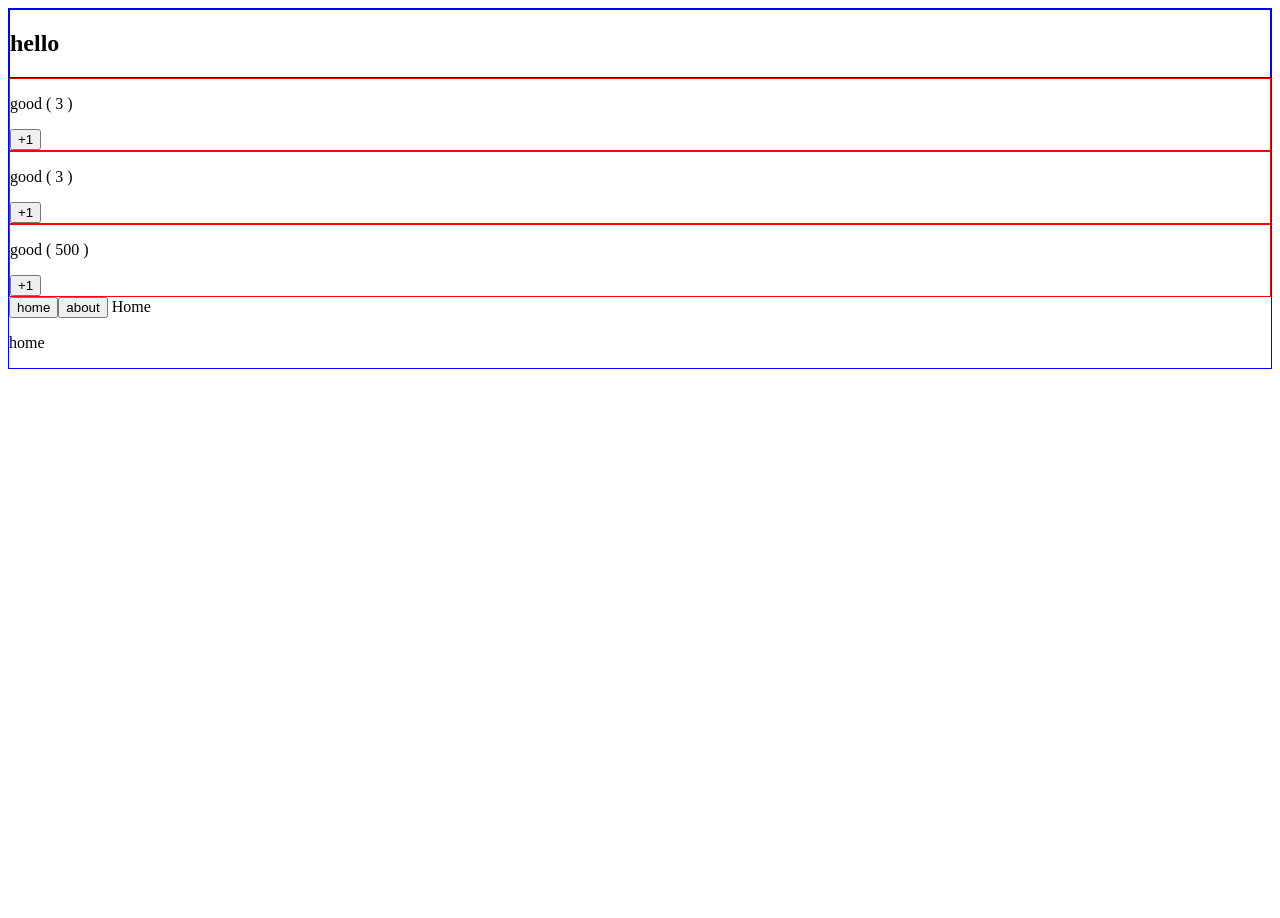
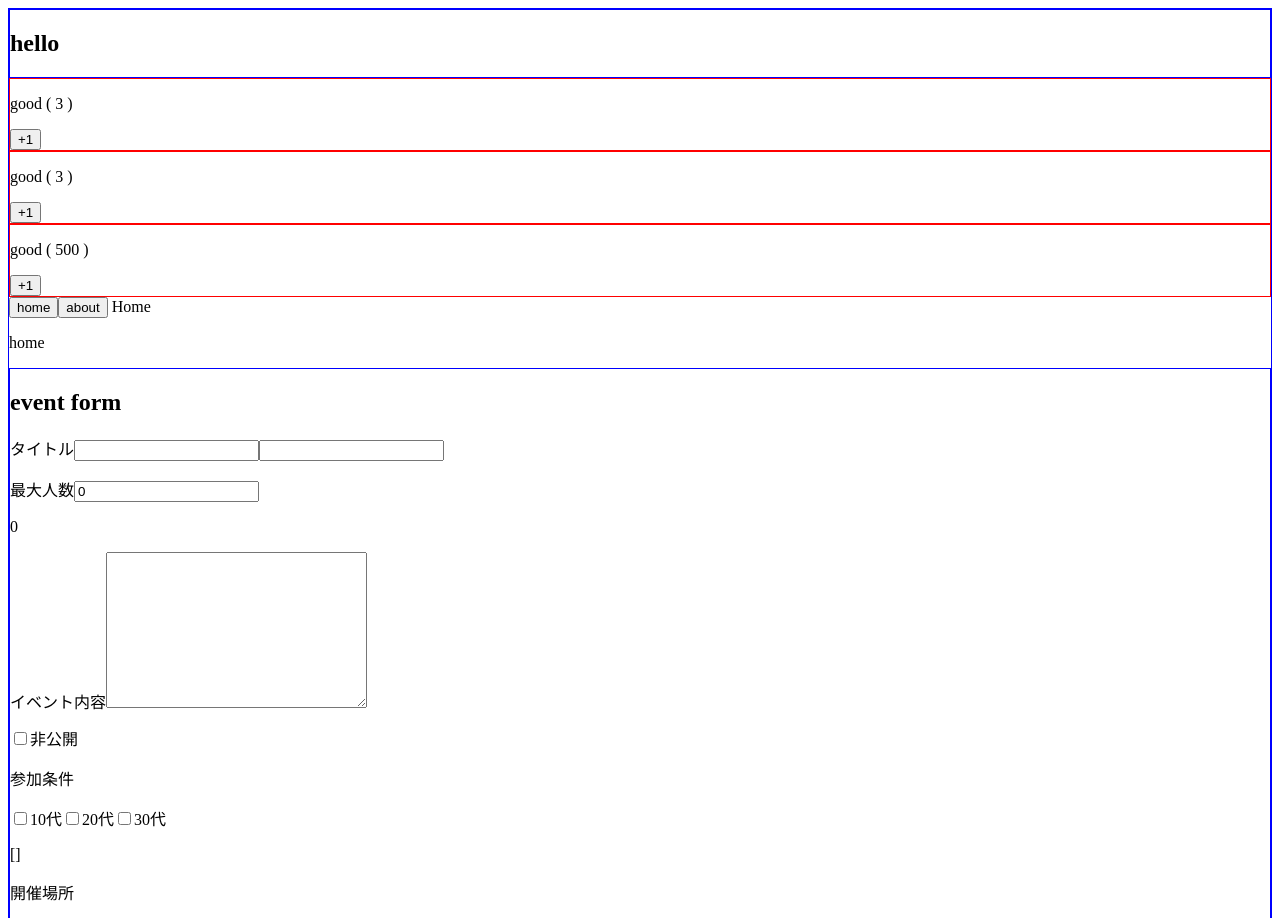
Before and after one commit to cb-higami/vue-practice, a Vue app in the folder udemy-vue.js/: page / in a window 1280 px wide. Shown: the top 918 px of the page. Before the commit the page ends 800 px from the top, so only its background shows below. Built offline with nearby package versions, Linux system fonts and the light colour scheme.

Commit message:
v-model を用いたフォーム作成

```diff
--- a/udemy-vue.js/src/App.vue
+++ b/udemy-vue.js/src/App.vue
@@ -21,6 +21,50 @@
     <keep-alive>
       <component :is="currentComponent"></component>
     </keep-alive>
+
+    <div>
+      <h2>event form</h2>
+      <label for="title">タイトル</label>
+      <input type="text" id="title" v-model="eventData.title">
+      <input type="text" id="title" v-model.lazy="eventData.title">
+      <p>
+        {{ eventData.title }}
+      </p>
+
+      <label for="maxNumber">最大人数</label>
+      <input type="number" id="maxNumber" v-model.number.lazy="eventData.number">
+      <p>
+        {{ eventData.number }}
+      </p>
+
+      <label for="detail">イベント内容</label>
+      <textarea id="detail" cols="30" rows="10" v-model="eventData.detail"></textarea>
+      <pre>{{ eventData.detail }}</pre>
+
+      <input type="checkbox" id="isPrivate" v-model="eventData.isPrivate">
+      <label for="isPrivate">非公開</label>
+      <p>{{ eventData.detailisPrivate }}</p>
+
+
+      <p>参加条件</p>
+      <input type="checkbox" id="10" value="10代" v-model="eventData.target">
+      <label for="10">10代</label>
+
+      <input type="checkbox" id="20" value="20代" v-model="eventData.target">
+      <label for="20">20代</label>
+
+      <input type="checkbox" id="30" value="30代" v-model="eventData.target">
+      <label for="30">30代</label>
+
+      <p>{{  eventData.target }}</p>
+
+
+      <p>開催場所</p>
+      <select v-model="eventData.location" multiple>
+        <option v-for=" location, index in locations" :key="index">{{ location }}</option>
+      </select>
+      <p>{{ eventData.location }}</p>
+    </div>
   </div>
 </template>
 
@@ -30,13 +74,22 @@ import About from './components/About.vue'
 import Home from './components/Home.vue'
 
 export default {
-  //APP.vue 内で使用するコンポーネントを記載（ローカル登録）
   data() {
     return {
       number: 10,
-      currentComponent: "Home"
+      currentComponent: "Home",
+      locations: ['東京', '大阪', '名古屋','福岡'],
+      eventData : {
+        title: '',
+        number:0,
+        detail: '',
+        isPrivate: false,
+        target: [],
+        location: '大阪'
+      }
     }
   },
+  //APP.vue 内で使用するコンポーネントを記載（ローカル登録）
   components: {
     LikeHeaderTag : likeH,
     About, Home
```
